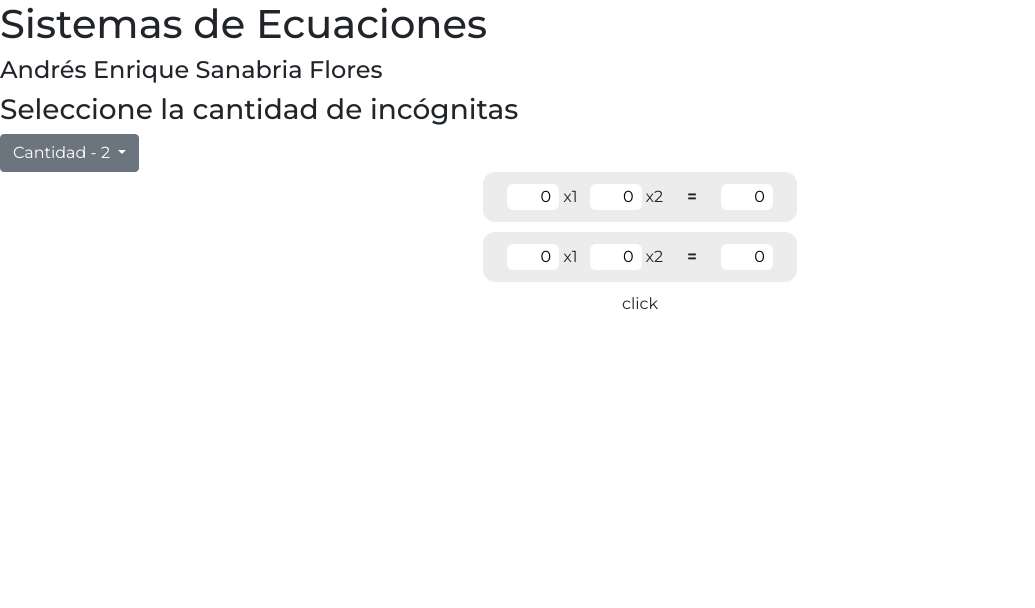
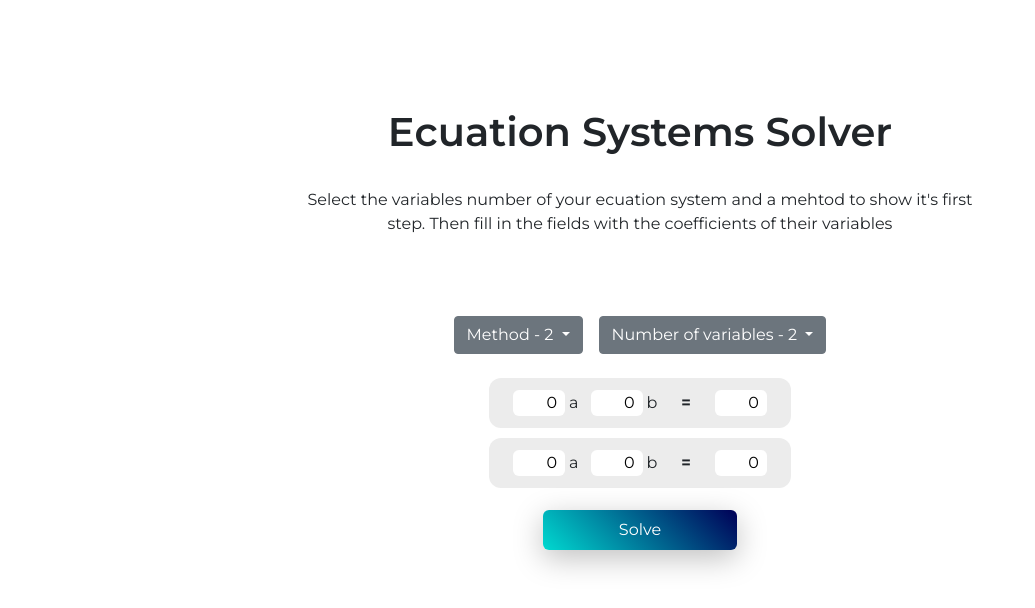
Before and after one commit to AndrsDev/System-Ecuations, an Angular app: page / in a window 1280 px wide. Shown: the top 608 px of the page, without its empty margins (0-1035 px from the left). Built offline with nearby package versions, Linux system fonts and the light colour scheme.

Commit message:
basic UI finished

```diff
--- a/src/app/ecuations/ecuations.component.css
+++ b/src/app/ecuations/ecuations.component.css
@@ -1,3 +1,50 @@
+.header{
+    display: flex;
+    justify-content: center;
+    margin: 0 5%;
+    margin-top: 108px;
+    align-items: center;
+    text-align: center;
+}
+
+.primary-btn{
+    cursor: pointer;
+    outline: none;
+    padding: 8px 76px;
+    border: 0px solid transparent;
+    margin: 12px;
+    border-radius: 6px;
+    color: white;
+    background: linear-gradient(45deg, #00D9D0, #000057);
+    box-shadow: 0px 8px 30px rgba(0,0,0,0.25);
+    transition: 0.2s ease-out;
+}
+
+.primary-btn:hover{
+    transform: scale(0.95);
+    box-shadow: 0px 5px 15px rgba(0,0,0,0.35);
+}
+
+.main-container{
+    padding: 24px;
+}
+
+.main-description{
+    text-align: center;
+    margin: 0 auto;
+    margin-bottom: 56px;
+    max-width: 700px;
+}
+
+.option-menu{
+    display: flex;
+    justify-content: center;
+}
+
+.btn-spacing{
+    margin: 24px 8px;
+}
+
 .ecuation{
     display: flex;
 }
--- a/src/app/ecuations/ecuations.component.html
+++ b/src/app/ecuations/ecuations.component.html
@@ -1,15 +1,36 @@
 <div>
-  <h1>Sistemas de Ecuaciones</h1>
-  <h4>Andrés Enrique Sanabria Flores</h4>
+  <div class="header">
+    <h1>Ecuation Systems Solver</h1>
+  </div>
 
-  <h3>Seleccione la cantidad de incógnitas</h3>
+  <main class="main-container">
 
-  <div class="dropdown">
-    <button class="btn btn-secondary dropdown-toggle" type="button" id="dropdownMenuButton" data-toggle="dropdown" aria-haspopup="true" aria-expanded="false">
-      Cantidad - {{variablesNumber}}
-    </button>
-    <div class="dropdown-menu" aria-labelledby="dropdownMenuButton">
-      <a *ngFor="let item of literals | slice:1:7 ; let i = index" (click)="setNumberOfVariables(i + 2)" class="dropdown-item">{{i + 2}}</a>
+    <div class="main-description">
+      <p>
+        Select the variables number of your ecuation system and a mehtod to show it's first step.
+        Then fill in the fields with the coefficients of their variables
+      </p>
+    </div>
+
+
+    <div class="option-menu">
+
+      <!-- Method selection -->
+      <button class="btn btn-secondary dropdown-toggle btn-spacing" type="button" id="dropdownMethodMenuButton" data-toggle="dropdown" aria-haspopup="true" aria-expanded="false">
+          Method - {{variablesNumber}}
+      </button>
+      <div class="dropdown-menu" aria-labelledby="dropdownMethodMenuButton">
+        <a *ngFor="let item of literals | slice:1:7 ; let i = index" (click)="setNumberOfVariables(i + 2)" class="dropdown-item">{{i + 2}}</a>
+      </div>
+
+      <!-- Number of variables selection -->
+      <button class="btn btn-secondary dropdown-toggle btn-spacing" type="button" id="dropdownMenuButton" data-toggle="dropdown" aria-haspopup="true" aria-expanded="false">
+        Number of variables - {{variablesNumber}}
+      </button>
+      <div class="dropdown-menu" aria-labelledby="dropdownMenuButton">
+        <a *ngFor="let item of literals | slice:1:7 ; let i = index" (click)="setNumberOfVariables(i + 2)" class="dropdown-item">{{i + 2}}</a>
+      </div>
+
     </div>
 
     <div class="ecuations-grid">
@@ -23,9 +44,11 @@
         <input class="independent-input" type="number"[(ngModel)]="matrix[i][variablesNumber]">
       </div>
 
-      <div (click)="solve()"> click </div>
+      <button class="primary-btn" (click)="solve()"> Solve </button>
+
+
     </div>
 
 
-  </div>
+  </main>
 </div>
--- a/src/app/ecuations/ecuations.component.ts
+++ b/src/app/ecuations/ecuations.component.ts
@@ -7,7 +7,7 @@ import { Component, OnInit } from '@angular/core';
 })
 export class EcuationsComponent implements OnInit {
 
-  literals = ['x1','x2','x3','x4','x5','x6','x7'];
+  literals = ['a','b','c','d','e','f','g'];
   selectedLiterals;
   variablesNumber;
 
--- a/src/styles.css
+++ b/src/styles.css
@@ -3,3 +3,7 @@ body{
     font-family: "Montserrat", sans-serif;
     box-sizing: border-box !important;
 }
+
+h1{
+    font-weight: 600;
+}
```
